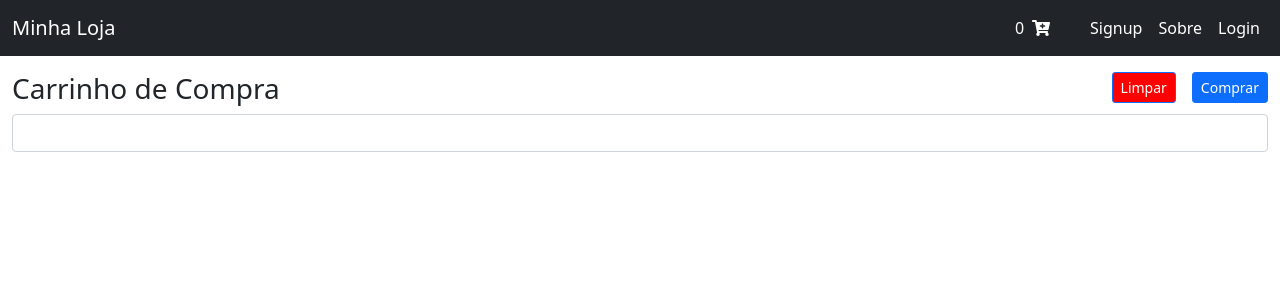
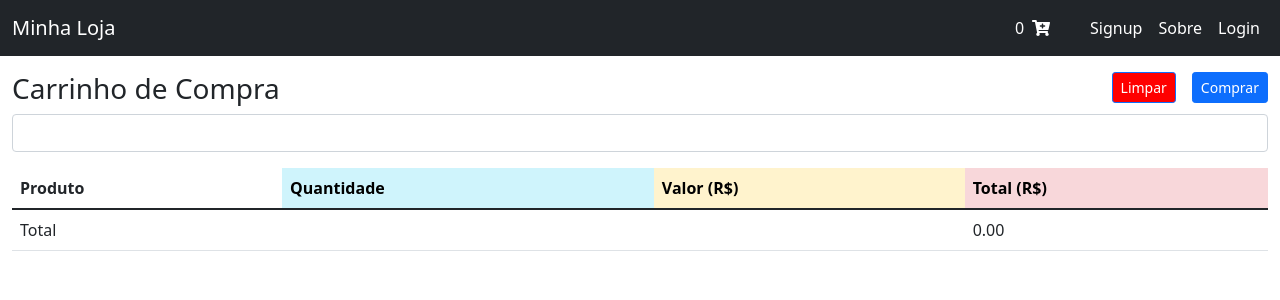
Before and after one commit to erlonbie/Shop-PW2, a React (Create React App) app in the folder Front-end/pw2-shop/: page /carrinho in a window 1280 px wide. Shown: the top 300 px of the page. Built offline with nearby package versions, Linux system fonts and the light colour scheme.

Commit message:
endereco(incompleto)

```diff
--- a/Front-end/pw2-shop/src/App.js
+++ b/Front-end/pw2-shop/src/App.js
@@ -8,6 +8,7 @@ import {
   EditProduto,
   Login,
   Carrinho,
+  Endereco,
 } from "./components/index";
 import Signup from "./components/Signup/Signup";
 
@@ -25,6 +26,7 @@ function App() {
           <Route path="/login" component={Login} />
           <Route path="/signup" component={Signup} />
           <Route path="/carrinho" component={Carrinho} />
+          <Route path="/endereco" component={Endereco} />
         </Switch>
       </div>
     </BrowserRouter>
--- a/Front-end/pw2-shop/src/components/Carrinho/Carrinho.js
+++ b/Front-end/pw2-shop/src/components/Carrinho/Carrinho.js
@@ -4,7 +4,10 @@ import { FontAwesomeIcon } from "@fortawesome/react-fontawesome";
 import { faPlus } from "@fortawesome/free-solid-svg-icons";
 import { useDispatch, useSelector } from "react-redux";
 import { login } from "../../redux/slicer/userSlicer";
-import { clearCarrinho } from "../../redux/slicer/carrinhoSlicer";
+import {
+  clearCarrinho,
+  loginEndereco,
+} from "../../redux/slicer/carrinhoSlicer";
 
 function Carrinho() {
   const [produtos, setProdutos] = useState([]);
@@ -15,6 +18,9 @@ function Carrinho() {
   const userDispatch = useDispatch();
   const carrinho = useSelector((state) => state.carrinho);
   const [carrinhoVazioError, setCarrinhoVazioError] = useState(false);
+  const [soma, setSoma] = useState(0);
+  // let soma = 0;
+  const variavel_sempre_falsa = false;
 
   //useEffect(() => {
   //  fetch("http://localhost:3001/product/getList", { credentials: "include" })
@@ -34,6 +40,14 @@ function Carrinho() {
     setProdutos(carrinho.produtos);
   }, [carrinho.produtos]);
 
+  useEffect(() => {
+    var soma = 0;
+    for (let value of produtos) {
+      soma += value.preco * value.quantidade;
+    }
+    setSoma(Number(soma).toFixed(2));
+  }, [produtos]);
+
   const handleClick = () => {
     history.push("/product/add");
   };
@@ -44,6 +58,7 @@ function Carrinho() {
       if (user.logado) {
         history.push("/endereco");
       } else {
+        userDispatch(loginEndereco(true));
         history.push("/login");
       }
     } else {
@@ -87,21 +102,79 @@ function Carrinho() {
         onChange={(e) => setSearchString(e.target.value)}
         className="form-control mb-3"
       ></input>
-      <ul className="list-group">
-        {searchString === ""
+
+      {/* <ul> */}
+      {/*   <li> */}
+      {/*     <span className="float-end mx-3">Total(R$)</span> */}
+      {/*     <span className="float-end mx-3">Valor(R$)</span> */}
+      {/*     <span className="float-end mx-3">Quantidade</span> */}
+      {/*   </li> */}
+      {/* </ul> */}
+      {/* <ul className="list-group"> */}
+      {/*   {searchString === "" */}
+      {/*     ? produtos.map((prod) => ( */}
+      {/*         <li key={prod.id} className="list-group-item"> */}
+      {/*           <Link to={`/product/${prod.id}`}>{prod.nome}</Link> */}
+      {/*           <span className="float-end mx-3"> */}
+      {/*             {prod.quantidade * prod.preco} */}
+      {/*           </span> */}
+      {/*           <span className="float-end mx-3">{prod.preco}</span> */}
+      {/*           <span className="float-end mx-3">{prod.quantidade}</span> */}
+      {/*         </li> */}
+      {/*       )) */}
+      {/*     : searchResult.map((prod) => ( */}
+      {/*         <li key={prod.id} className="list-group-item"> */}
+      {/*           <Link to={`/product/${prod.id}`}>{prod.nome}</Link> */}
+      {/*           <span className="float-end">{prod.quantidade}</span> */}
+      {/*         </li> */}
+      {/*       ))} */}
+      {/* </ul> */}
+
+      <table class="table">
+        <thead>
+          <tr>
+            <th scope="col">Produto</th>
+            <th scope="col" class="table-info">
+              Quantidade
+            </th>
+            <th scope="col" class="table-warning">
+              Valor (R$)
+            </th>
+            <th scope="col" class="table-danger">
+              Total (R$)
+            </th>
+          </tr>
+        </thead>
+        <tbody>
+          {searchString == ""
             ? produtos.map((prod) => (
-              <li key={prod.id} className="list-group-item">
+                <tr key={prod.id}>
+                  <td>
                     <Link to={`/product/${prod.id}`}>{prod.nome}</Link>
-                <span className="float-end">{prod.quantidade}</span>
-              </li>
+                  </td>
+                  <td>{prod.quantidade}</td>
+                  <td>{prod.preco}</td>
+                  <td>{Number(prod.preco * prod.quantidade).toFixed(2)}</td>
+                </tr>
               ))
             : searchResult.map((prod) => (
-              <li key={prod.id} className="list-group-item">
+                <tr key={prod.id}>
+                  <td>
                     <Link to={`/product/${prod.id}`}>{prod.nome}</Link>
-                <span className="float-end">{prod.produto}</span>
-              </li>
+                  </td>
+                  <td>{prod.quantidade}</td>
+                  <td>{prod.preco}</td>
+                  <td>{prod.preco * prod.quantidade}</td>
+                </tr>
               ))}
-      </ul>
+          <tr>
+            <td>Total</td>
+            <td></td>
+            <td></td>
+            <td>{soma}</td>
+          </tr>
+        </tbody>
+      </table>
     </div>
   );
 }
--- /dev/null
+++ b/Front-end/pw2-shop/src/components/Endereco/Endereco.js
@@ -0,0 +1,65 @@
+import React, { useEffect, useState } from "react";
+import { Link, useHistory } from "react-router-dom";
+import { FontAwesomeIcon } from "@fortawesome/react-fontawesome";
+import { faPlus } from "@fortawesome/free-solid-svg-icons";
+import { useSelector } from "react-redux";
+
+function Endereco() {
+  const [produtos, setProdutos] = useState([]);
+  const [searchString, setSearchString] = useState("");
+  const [searchResult, setSearchResult] = useState([]);
+  const history = useHistory();
+  const user = useSelector((state) => state.user);
+
+  useEffect(() => {
+    fetch("http://localhost:3001/product/getList", { credentials: "include" })
+      .then((resp) => resp.json())
+      .then((json) => setProdutos(json));
+  }, []);
+  useEffect(() => {
+    setSearchResult(
+      produtos.filter((prod) =>
+        prod.nome.toLowerCase().includes(searchString.toLowerCase())
+      )
+    );
+    //eslint-disable-next-line
+  }, [searchString, produtos]);
+
+  const handleClick = () => {
+    history.push("/product/add");
+  };
+
+  return (
+    <div>
+      <div>
+        <h3 className="float-start">Lista de Enderecos</h3>
+        <div className="float-end">
+          <button onClick={handleClick} className="btn btn-sm btn-primary">
+            <FontAwesomeIcon icon={faPlus}></FontAwesomeIcon>
+          </button>
+        </div>
+      </div>
+      <input
+        type="text"
+        value={searchString}
+        onChange={(e) => setSearchString(e.target.value)}
+        className="form-control mb-3"
+      ></input>
+      <ul className="list-group">
+        {searchString === ""
+          ? produtos.map((prod) => (
+              <li key={prod.id} className="list-group-item">
+                <Link to={`/product/${prod.id}`}>{prod.nome}</Link>
+              </li>
+            ))
+          : searchResult.map((prod) => (
+              <li key={prod.id} className="list-group-item">
+                <Link to={`/product/${prod.id}`}>{prod.nome}</Link>
+              </li>
+            ))}
+      </ul>
+    </div>
+  );
+}
+
+export default Endereco;
--- a/Front-end/pw2-shop/src/components/Login/Login.js
+++ b/Front-end/pw2-shop/src/components/Login/Login.js
@@ -1,5 +1,5 @@
 import React, { useEffect, useRef, useState } from "react";
-import { useDispatch } from "react-redux";
+import { useDispatch, useSelector } from "react-redux";
 import { login } from "../../redux/slicer/userSlicer";
 import { useHistory } from "react-router-dom";
 
@@ -10,6 +10,7 @@ function Login() {
   const history = useHistory();
   const dispatch = useDispatch();
   const inputRef = useRef();
+  const carrinho = useSelector((state) => state.carrinho);
 
   const handleClick = (e) => {
     e.preventDefault();
@@ -30,7 +31,11 @@ function Login() {
         console.log(json);
         if (json.login !== false) {
           dispatch(login(json));
-          history.push("/");
+          if (carrinho.logado) {
+            history.push("/endereco");
+          } else {
+            history.push("/");
+          }
         }
       });
   };
--- a/Front-end/pw2-shop/src/components/index.js
+++ b/Front-end/pw2-shop/src/components/index.js
@@ -7,3 +7,4 @@ export { default as EditProduto } from "./EditProduto/EditProduto";
 export { default as Login } from "./Login/Login";
 export { default as Comentario } from "./Comentario/Comentario";
 export { default as Carrinho } from "./Carrinho/Carrinho";
+export { default as Endereco } from "./Endereco/Endereco";
--- a/Front-end/pw2-shop/src/redux/slicer/carrinhoSlicer.js
+++ b/Front-end/pw2-shop/src/redux/slicer/carrinhoSlicer.js
@@ -32,9 +32,20 @@ const carrinhoSlice = createSlice({
       console.log("o índice é: " + indice);
       state.produtos[indice].quantidade += action.payload.qnt;
     },
+    loginEndereco: (state, action) => {
+      return {
+        ...state,
+        logado: action.payload,
+      };
+    },
   },
 });
 
-export const { addItem, deleteItem, clearCarrinho, updateCarrinho } =
-  carrinhoSlice.actions;
+export const {
+  addItem,
+  deleteItem,
+  clearCarrinho,
+  updateCarrinho,
+  loginEndereco,
+} = carrinhoSlice.actions;
 export default carrinhoSlice.reducer;
```
Lines whose indentation alone changed are shown as unchanged.
